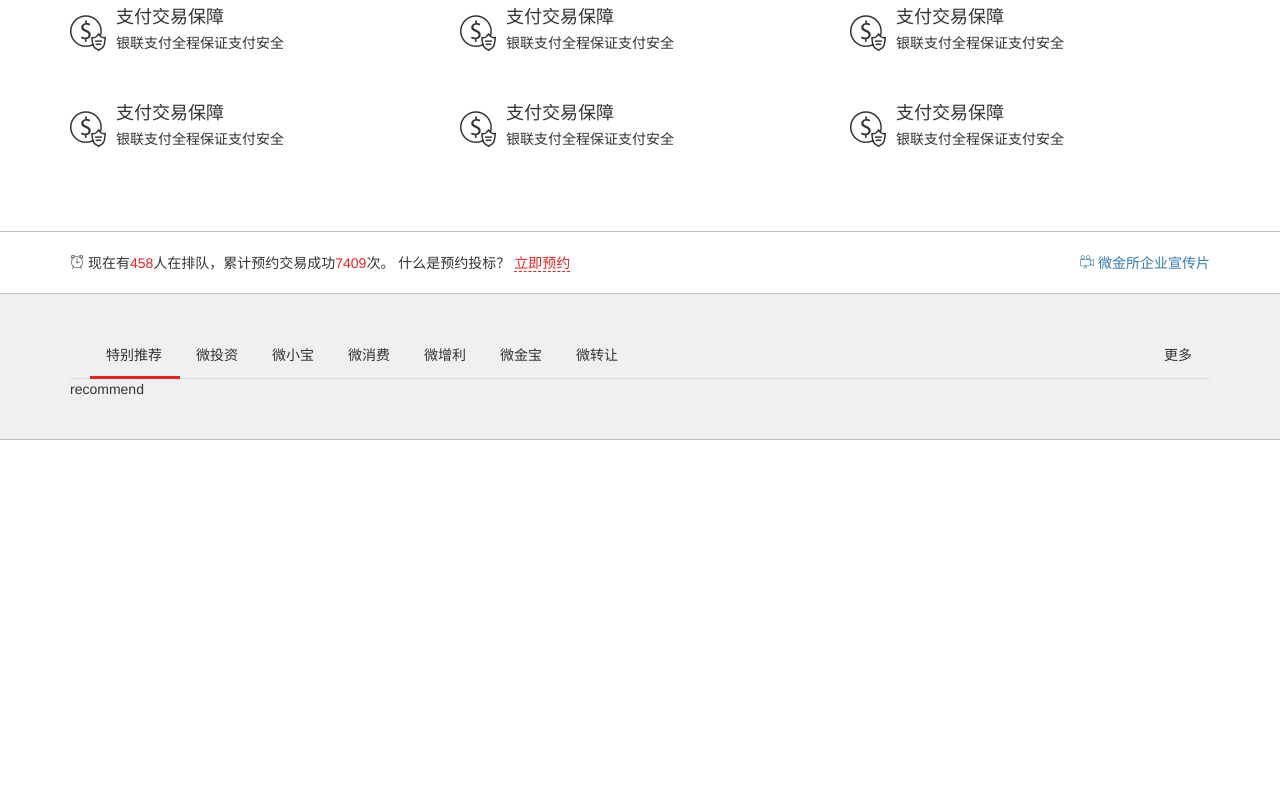
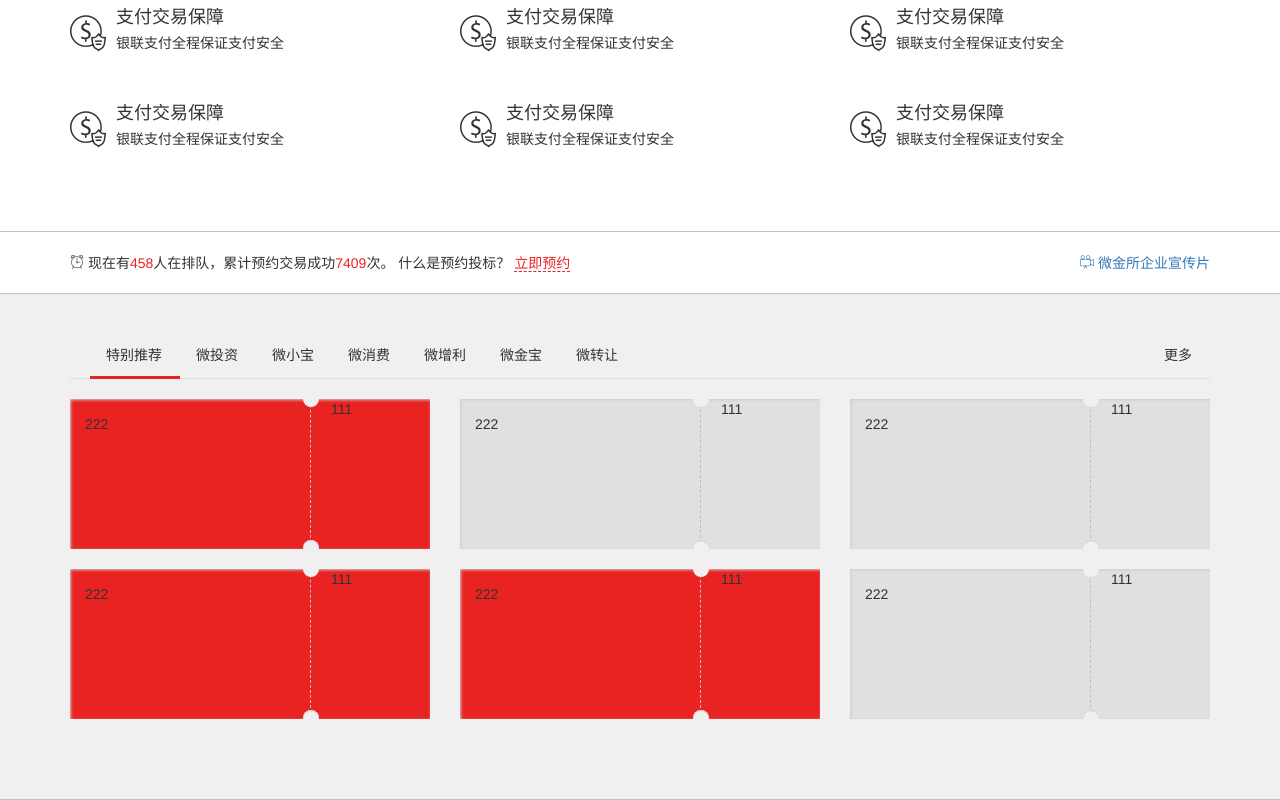
Before and after one commit to lmmfxl/move-try-wjs, a plain HTML site: page index.html in a window 1280 px wide. Shown: the part 595-1395 px from the top of the page. Before the commit the page ends 1035 px from the top, so only its background shows below. Drawn offline with nearby package versions, Linux system fonts and the light colour scheme; files whose address does not match are found by name.

Commit message:
products-panel is doing

```diff
--- a/css/main.css
+++ b/css/main.css
@@ -2,6 +2,64 @@
 /**
 *扩展样式
 **/
+.panel-card {
+    border:0;
+    border-radius:0;
+    box-shadow: 1px 1px 3px #ccc inset;
+}
+.panel-card.active {
+    background-color: #E92322;
+}
+.panel-card.disabled {
+    background-color: #e0e0e0;
+}
+.panel-card > .panel-heading {
+    color: #333;
+    float: right;
+    width: 120px;
+    padding:0;
+    height: 150px;
+    border-left:1px dashed #c0c0c0;
+    position: relative;
+    padding:0 20px;
+}
+.panel-card > .panel-heading::before {
+    width: 16px;
+    height: 16px;
+    content:" ";
+    border-radius:8px;
+    position: absolute;
+    background-color: #f0f0f0;
+    top:-8px;
+    left:-8px;
+
+}
+.panel-card > .panel-heading::after {
+    width: 16px;
+    height: 16px;
+    content:" ";
+    border-radius:8px;
+    position: absolute;
+    background-color: #f0f0f0;
+    bottom:-8px;
+    left:-8px;
+    box-shadow: 0px 1px 1px #ccc inset;
+}
+.panel-card > .panel-body {
+    margin-right:120px;
+    height: 150px;
+
+
+}
+.panel-card > .panel-heading + .panel-collapse > .panel-body {
+    border-top-color: #ddd;
+}
+.panel-card > .panel-heading .badge {
+    color: #f5f5f5;
+    background-color: #333;
+}
+
+
  #header .btn-register {
     color: #fff;
     background-color: #e92322;
@@ -357,3 +415,7 @@ body {
 #products > .container > .nav-tabs > li.active{
     border-bottom: 3px solid #E92322;
 }
+
+#products > .container > .tab-content {
+    padding:20px 0;
+}
--- a/index.html
+++ b/index.html
@@ -232,7 +232,50 @@
 
         <!-- Tab panes -->
         <div class="tab-content">
-            <div role="tabpanel" class="tab-pane fade in active" id="recommend">recommend</div>
+
+
+            <div role="tabpanel" class="tab-pane fade in active" id="recommend">
+                <div class="row">
+                    <div class="col-xs-12 col-sm-6 col-md-4">
+
+                        <div class="panel panel-card active">
+                            <div class="panel-heading">111</div>
+                            <div class="panel-body">222</div>
+                        </div>
+
+                    </div>
+                    <div class="col-xs-12 col-sm-6 col-md-4">
+                        <div class="panel panel-card disabled">
+                            <div class="panel-heading">111</div>
+                            <div class="panel-body">222</div>
+                        </div>
+                    </div>
+                    <div class="col-xs-12 col-sm-6 col-md-4">
+                        <div class="panel panel-card disabled">
+                            <div class="panel-heading">111</div>
+                            <div class="panel-body">222</div>
+                        </div>
+                    </div>
+                    <div class="col-xs-12 col-sm-6 col-md-4">
+                        <div class="panel panel-card active">
+                            <div class="panel-heading">111</div>
+                            <div class="panel-body">222</div>
+                        </div>
+                    </div>
+                    <div class="col-xs-12 col-sm-6 col-md-4">
+                        <div class="panel panel-card active">
+                            <div class="panel-heading">111</div>
+                            <div class="panel-body">222</div>
+                        </div>
+                    </div>
+                    <div class="col-xs-12 col-sm-6 col-md-4">
+                        <div class="panel panel-card disabled">
+                            <div class="panel-heading">111</div>
+                            <div class="panel-body">222</div>
+                        </div>
+                    </div>
+                </div>
+            </div>
             <div role="tabpanel" class="tab-pane fade" id="investment">investment</div>
             <div role="tabpanel" class="tab-pane fade" id="treasure">treasure</div>
             <div role="tabpanel" class="tab-pane fade" id="consumption">consumption</div>
```
